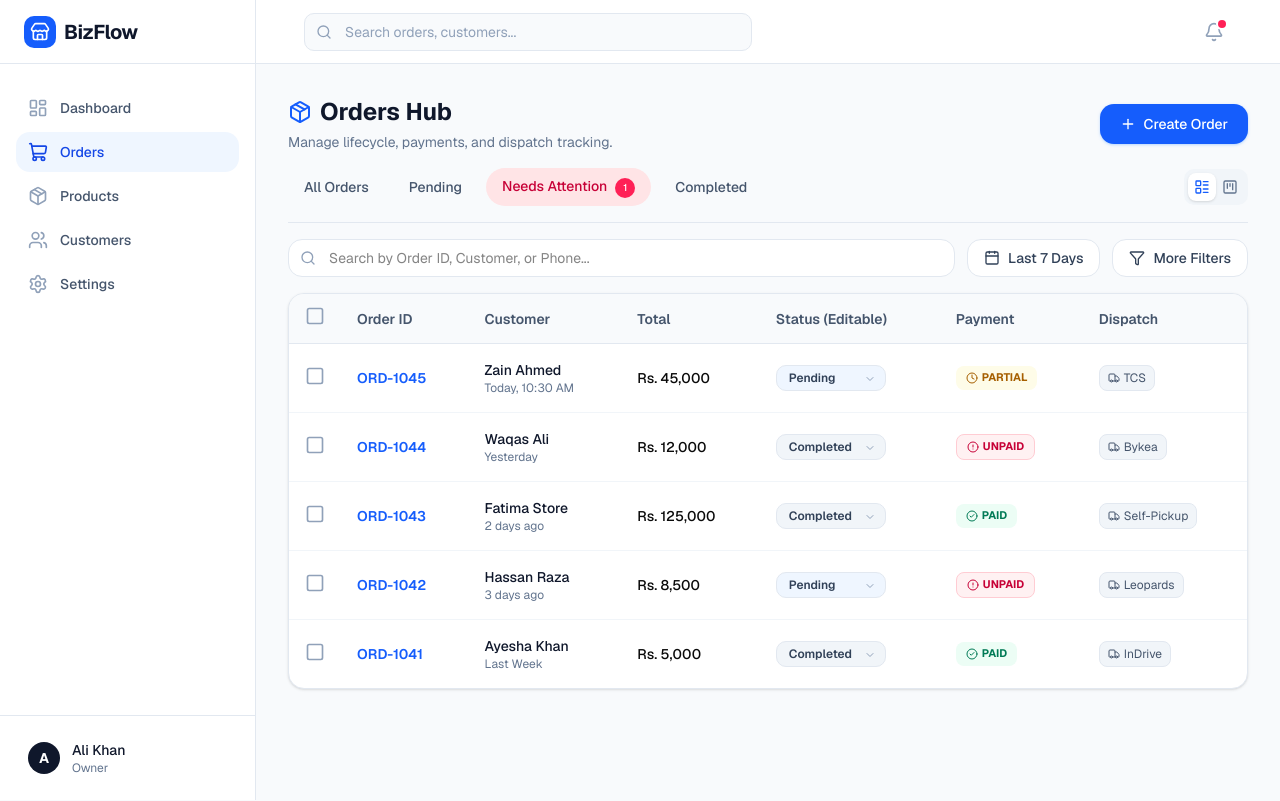
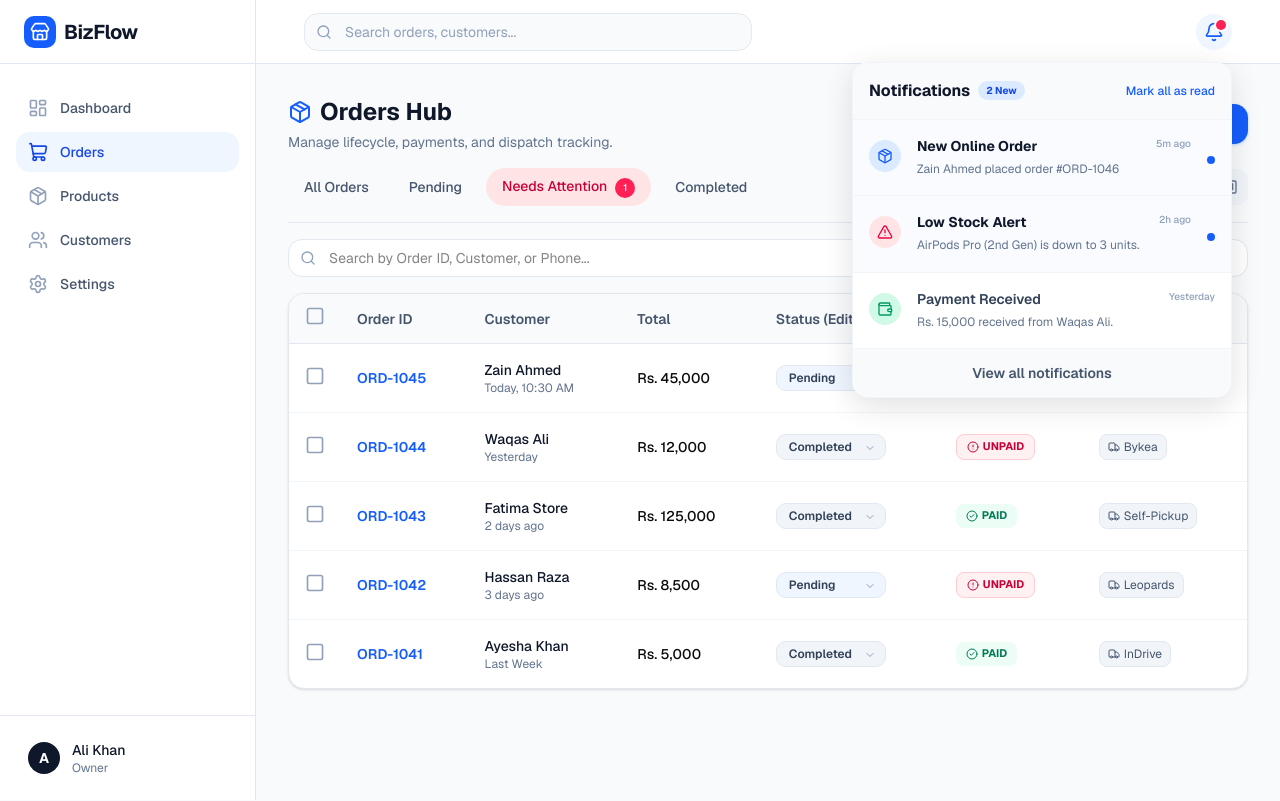
Before and after one commit to itx-tayyab/BizFlow, a Next.js app in the folder client/: page /orders in a window 1280 px wide. Both pictures are taken after a click on the button 1214 px from the left and 31 px from the top of the page. Built offline with nearby package versions, Linux system fonts and the light colour scheme.

Commit message:
Enhance Header component with notification dropdown and improved styling

```diff
--- a/client/src/components/dashboard/Header.tsx
+++ b/client/src/components/dashboard/Header.tsx
@@ -1,15 +1,75 @@
-import { Bell, Search, UserCircle } from "lucide-react";
+"use client";
+
+import { useState, useRef, useEffect } from "react";
+import {
+  Bell,
+  Search,
+  UserCircle,
+  Package,
+  AlertTriangle,
+  Wallet,
+} from "lucide-react";
+
+const mockNotifications = [
+  {
+    id: 1,
+    title: "New Online Order",
+    desc: "Zain Ahmed placed order #ORD-1046",
+    time: "5m ago",
+    type: "order",
+    unread: true,
+  },
+  {
+    id: 2,
+    title: "Low Stock Alert",
+    desc: "AirPods Pro (2nd Gen) is down to 3 units.",
+    time: "2h ago",
+    type: "alert",
+    unread: true,
+  },
+  {
+    id: 3,
+    title: "Payment Received",
+    desc: "Rs. 15,000 received from Waqas Ali.",
+    time: "Yesterday",
+    type: "payment",
+    unread: false,
+  },
+];
 
 export default function Header() {
+  const [isNotifOpen, setIsNotifOpen] = useState(false);
+  const dropdownRef = useRef<HTMLDivElement>(null);
+
+  const toggleNotifications = (e: React.MouseEvent) => {
+    e.stopPropagation();
+    setIsNotifOpen((prev) => !prev);
+  };
+
+  useEffect(() => {
+    function handleClickOutside(event: MouseEvent) {
+      if (dropdownRef.current && !dropdownRef.current.contains(event.target as Node)) {
+        setIsNotifOpen(false);
+      }
+    }
+
+    if (isNotifOpen) {
+      document.addEventListener("mousedown", handleClickOutside);
+    }
+
+    return () => {
+      document.removeEventListener("mousedown", handleClickOutside);
+    };
+  }, [isNotifOpen]);
+
+  const unreadCount = mockNotifications.filter((notification) => notification.unread).length;
+
   return (
-    <header className="h-16 bg-white border-b border-slate-200 sticky top-0 z-10 px-4 sm:px-6 lg:px-8 flex items-center justify-between">
-
-      {/* Mobile Brand (Hidden on Desktop because Sidebar has it) */}
+    <header className="h-16 bg-white border-b border-slate-200 sticky top-0 z-50 px-4 sm:px-6 lg:px-8 flex items-center justify-between">
       <div className="md:hidden font-bold text-lg text-slate-900 tracking-tight">
         BizFlow
       </div>
 
-      {/* Search Bar (Desktop only) */}
       <div className="hidden md:flex flex-1 max-w-md ml-4">
         <div className="relative w-full">
           <div className="absolute inset-y-0 left-0 pl-3 flex items-center pointer-events-none">
@@ -18,20 +78,100 @@ export default function Header() {
           <input
             type="text"
             placeholder="Search orders, customers..."
-            className="block w-full pl-10 pr-3 py-2 border border-slate-200 rounded-lg leading-5 bg-slate-50 placeholder-slate-400 focus:outline-none focus:bg-white focus:ring-2 focus:ring-blue-500 focus:border-blue-500 sm:text-sm transition-all"
+            className="block w-full pl-10 pr-3 py-2 border border-slate-200 rounded-xl leading-5 bg-slate-50 placeholder-slate-400 focus:outline-none focus:bg-white focus:ring-2 focus:ring-blue-500 sm:text-sm transition-all"
           />
         </div>
       </div>
 
-      {/* Right side actions */}
       <div className="flex items-center gap-4 ml-auto">
-        <button className="p-2 text-slate-400 hover:text-slate-500 relative">
-          <Bell className="w-5 h-5" />
-          {/* Notification Dot */}
-          <span className="absolute top-1.5 right-1.5 block h-2 w-2 rounded-full bg-rose-500 ring-2 ring-white" />
-        </button>
+        <div className="relative" ref={dropdownRef}>
+          <button
+            type="button"
+            onClick={toggleNotifications}
+            className={`p-2 relative rounded-full transition-colors ${isNotifOpen ? "bg-blue-50 text-blue-600" : "text-slate-500 hover:bg-slate-100"}`}
+          >
+            <Bell className="w-5 h-5 pointer-events-none" />
+            {unreadCount > 0 && (
+              <span className="absolute top-1.5 right-1.5 block h-2.5 w-2.5 rounded-full bg-rose-500 ring-2 ring-white" />
+            )}
+          </button>
 
-        <button className="flex items-center gap-2">
+          {isNotifOpen && (
+            <div className="absolute right-0 mt-3 w-[320px] sm:w-[380px] bg-white rounded-2xl shadow-[0_8px_30px_rgb(0,0,0,0.12)] border border-slate-100 overflow-hidden animate-in fade-in slide-in-from-top-4 duration-200 z-50">
+              <div className="p-4 border-b border-slate-100 flex items-center justify-between bg-slate-50">
+                <h3 className="font-bold text-slate-900 flex items-center gap-2">
+                  Notifications
+                  {unreadCount > 0 && (
+                    <span className="bg-blue-100 text-blue-700 text-[10px] px-2 py-0.5 rounded-full">
+                      {unreadCount} New
+                    </span>
+                  )}
+                </h3>
+                <button
+                  type="button"
+                  className="text-xs font-medium text-blue-600 hover:text-blue-800 transition-colors"
+                >
+                  Mark all as read
+                </button>
+              </div>
+
+              <div className="max-h-[350px] overflow-y-auto divide-y divide-slate-100">
+                {mockNotifications.map((notification) => (
+                  <div
+                    key={notification.id}
+                    className={`p-4 hover:bg-slate-50 transition-colors cursor-pointer flex gap-4 ${notification.unread ? "bg-blue-50/40" : ""}`}
+                  >
+                    <div className="shrink-0 mt-1">
+                      {notification.type === "order" && (
+                        <div className="p-2 bg-blue-100 text-blue-600 rounded-full">
+                          <Package className="w-4 h-4" />
+                        </div>
+                      )}
+                      {notification.type === "alert" && (
+                        <div className="p-2 bg-rose-100 text-rose-600 rounded-full">
+                          <AlertTriangle className="w-4 h-4" />
+                        </div>
+                      )}
+                      {notification.type === "payment" && (
+                        <div className="p-2 bg-emerald-100 text-emerald-600 rounded-full">
+                          <Wallet className="w-4 h-4" />
+                        </div>
+                      )}
+                    </div>
+
+                    <div className="flex-1">
+                      <div className="flex items-start justify-between gap-2">
+                        <p className={`text-sm ${notification.unread ? "font-bold text-slate-900" : "font-semibold text-slate-700"}`}>
+                          {notification.title}
+                        </p>
+                        <span className="text-[10px] font-medium text-slate-400 whitespace-nowrap">
+                          {notification.time}
+                        </span>
+                      </div>
+                      <p className="text-xs text-slate-500 mt-1 leading-relaxed">
+                        {notification.desc}
+                      </p>
+                    </div>
+
+                    {notification.unread && (
+                      <div className="shrink-0 flex items-center">
+                        <div className="w-2 h-2 bg-blue-600 rounded-full mt-1.5" />
+                      </div>
+                    )}
+                  </div>
+                ))}
+              </div>
+
+              <div className="p-3 border-t border-slate-100 bg-slate-50 text-center">
+                <button type="button" className="text-sm font-semibold text-slate-600 hover:text-slate-900 transition-colors">
+                  View all notifications
+                </button>
+              </div>
+            </div>
+          )}
+        </div>
+
+        <button type="button" className="flex items-center gap-2">
           <UserCircle className="w-8 h-8 text-slate-300 md:hidden" />
         </button>
       </div>
```
